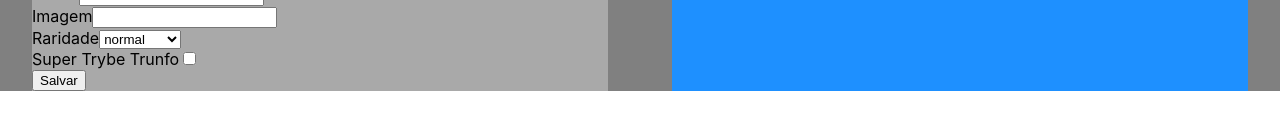
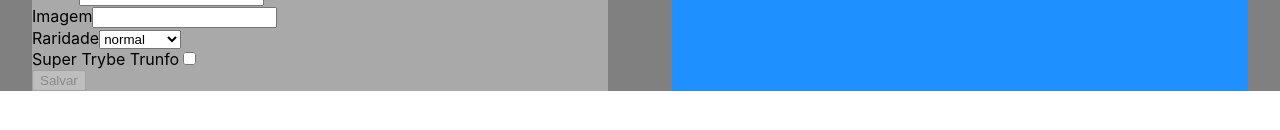
Before and after one commit to sergioajiki/tryunfo, a React (Create React App) app: page / in a window 1280 px wide. Shown: the part 286-416 px from the top of the page. Built offline with nearby package versions, Linux system fonts and the light colour scheme.

Commit message:
req 5 so a logica

```diff
--- a/src/App.js
+++ b/src/App.js
@@ -2,6 +2,7 @@ import React from 'react';
 import Form from './components/Form';
 import Card from './components/Card';
 import './App.css';
+import { toHaveAttribute } from '@testing-library/jest-dom/dist/matchers';
 
 class App extends React.Component {
   state = {
@@ -14,7 +15,7 @@ class App extends React.Component {
     cardRare: '',
     cardTrunfo: false,
     // hasTrunfo: false,
-    // isSaveButtonDisabled: false,
+    isSaveButtonDisabled: true,
     // onInputChange: '',
     // onSaveButtonClick: '',
   };
@@ -29,6 +30,23 @@ class App extends React.Component {
     });
   };
 
+  isSaveButtonDisabled = () => {
+    // nome vazio
+    // imagem vazio
+    // descrição vazio
+
+    // melhor tratar atributos separados
+    // 0 < atrib1 < 90
+    // 0 < atrib2 < 90
+    // 0 < atrib3 > 90
+    // tudo isso menor que 210
+// criar função para validar campos vazios
+    // chegar aqui
+    // this.setState({disabled: false})
+    }
+
+
+
   render() {
     const {
       cardName,
@@ -40,7 +58,7 @@ class App extends React.Component {
       cardRare,
       cardTrunfo,
       // hasTrunfo,
-      // isSaveButtonDisabled,
+      isSaveButtonDisabled,
       // onInputChange,
       // onSaveButtonClick,
     } = this.state;
@@ -59,6 +77,7 @@ class App extends React.Component {
               cardImage={ cardImage }
               cardRare={ cardRare }
               cardTrunfo={ cardTrunfo }
+              isSaveButtonDisabled= { isSaveButtonDisabled }
             />
           </div>
           <div className="card">
```
